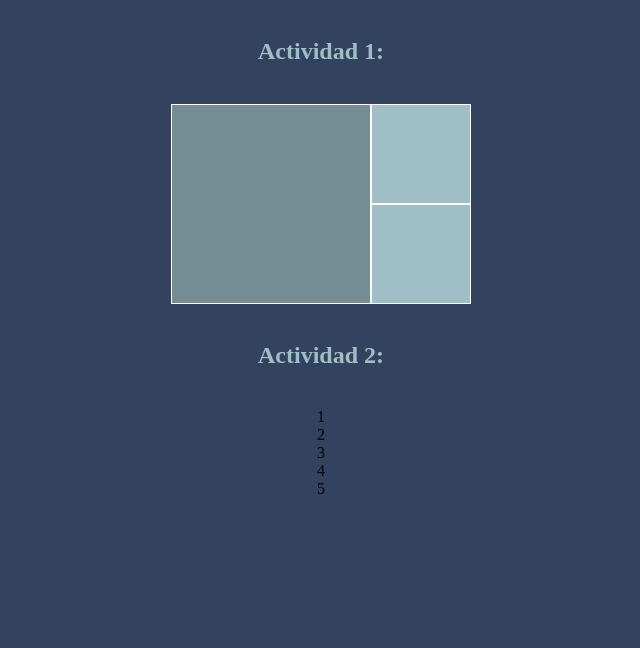
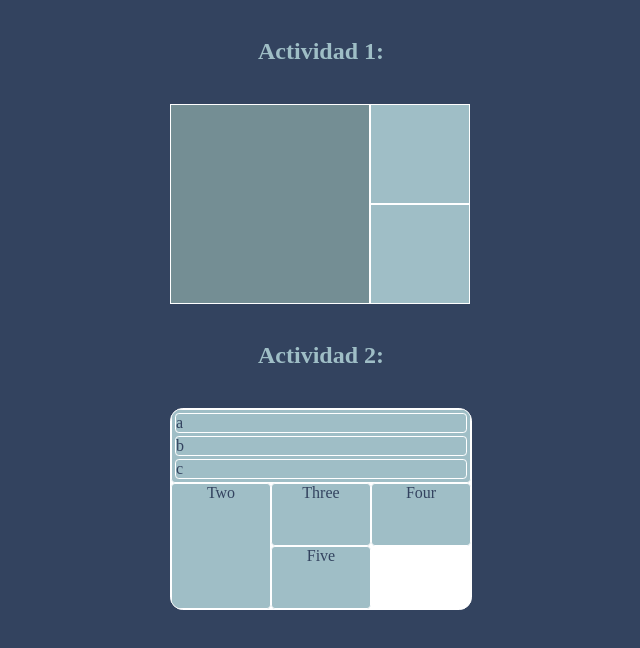
Before and after one commit to TiagoJaen/MDPPrograma, a plain HTML site: page Clase 8/index.html in a window 1280 px wide. Shown: the whole page, without its empty margins (319-959 px from the left). Drawn offline with Linux system fonts and the light colour scheme.

Commit message:
Actividades

```diff
--- a/Clase 8/index.html
+++ b/Clase 8/index.html
@@ -21,11 +21,15 @@
             <section id="actividad2">
                 <h2>Actividad 2:</h2>
                 <div id="grid2">
-                    <div id="gridItem2">1</div>
-                    <div id="gridItem2">2</div>
-                    <div id="gridItem2">3</div>
-                    <div id="gridItem2">4</div>
-                    <div id="gridItem2">5</div>
+                    <div id="gridItem2-1">
+                        <div id="itemList">a</div>
+                        <div id="itemList">b</div>
+                        <div id="itemList">c</div>
+                    </div>
+                    <div id="gridItem2">Two</div>
+                    <div id="gridItem2">Three</div>
+                    <div id="gridItem2">Four</div>
+                    <div id="gridItem2">Five</div>
                 </div>
             </section>
         </article>
--- a/Clase 8/style.css
+++ b/Clase 8/style.css
@@ -1,7 +1,6 @@
 *{
     margin: 0;
     padding: 0;
-    text-align: center;
 }
 body{
     background-color: #33435f;
@@ -11,6 +10,7 @@ main{
     justify-content: center;
 }
 h2{
+    text-align: center;
     margin: 3vw;
     color: #9fbec6;
 }
@@ -33,3 +33,35 @@ h2{
 #gridItem{
     border: solid 1px #ffffff;
 }
+#grid2{
+    overflow: hidden;
+    border-radius: 1vw;
+    width: 300px;
+    height: 200px;
+    background-color: #ffffff;
+    border: solid 1px #ffffff;
+    display: grid;
+    grid-template-columns: repeat(3, 1fr);
+    grid-template-rows: repeat(3, 1fr);
+}
+#grid2 *{
+    border-radius: .3vw;
+    color: #33435f;
+    border: solid 1px #ffffff;
+}
+#gridItem2-1{
+    background-color: #9fbec6;
+    grid-column-start: 1;
+    grid-column-end: span 3;
+}
+#itemList{
+    margin: 3px;
+}
+#gridItem2{
+    text-align: center;
+    background-color: #9fbec6;
+}
+#gridItem2:nth-child(2){
+    grid-row-start: 2;
+    grid-row-end: span 3;
+}
```
